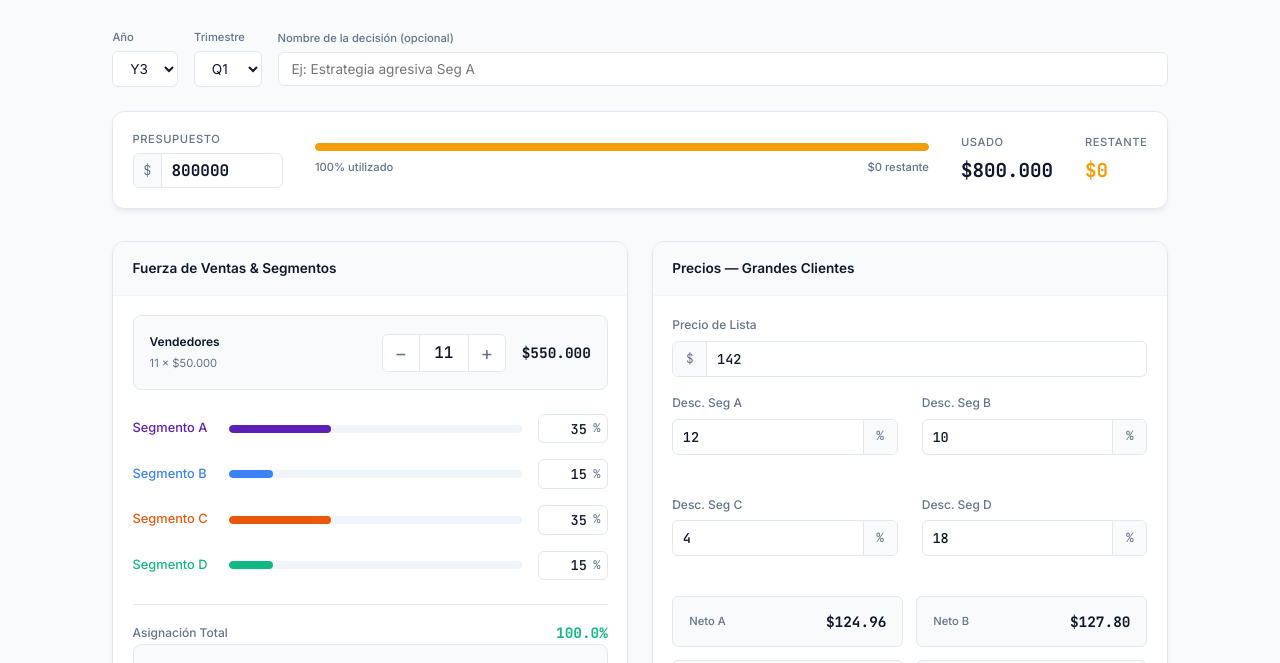
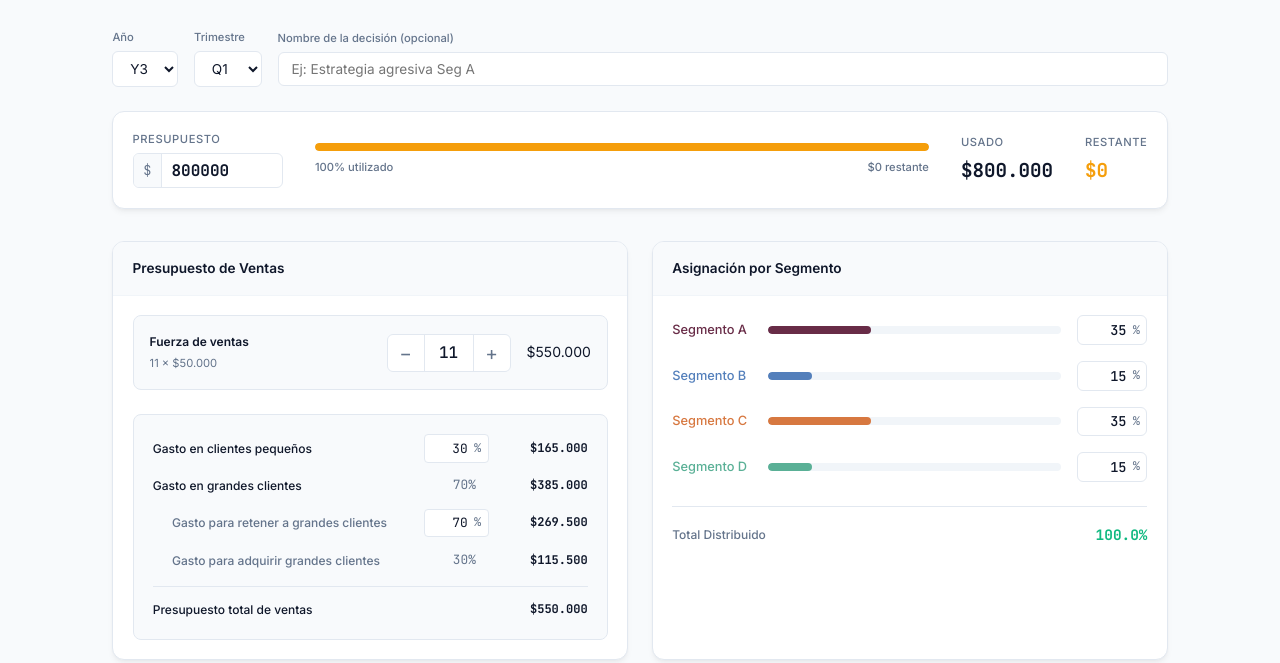
Before and after one commit to enjavier/Form, a plain HTML site: page index.html in a window 1280 px wide. Shown: the part 137-800 px from the top of the page. Drawn offline with nearby package versions, Linux system fonts and the light colour scheme.

Commit message:
Update index.html

```diff
--- a/index.html
+++ b/index.html
@@ -16,14 +16,11 @@
       --fnt: 'Inter', sans-serif;
       --mono: 'JetBrains Mono', monospace;
 
-      --seg-a: #5b21b6;
-      /* Púrpura */
-      --seg-b: #3b82f6;
-      /* Azul */
-      --seg-c: #ea580c;
-      /* Naranja oscuro */
-      --seg-d: #10b981;
-      /* Verde esmeralda */
+      /* Colores de segmentos extraídos de tu imagen */
+      --seg-a: #682c47;
+      --seg-b: #537fbb;
+      --seg-c: #d77840;
+      --seg-d: #5ab096;
     }
 
     /* MODO CLARO (Default) - Minimalista */
@@ -39,7 +36,6 @@
 
       --accent: #0f172a;
       --accent2: #475569;
-      --accent3: rgba(15, 23, 42, 0.05);
 
       --text: #0f172a;
       --muted: #64748b;
@@ -56,34 +52,33 @@
       --sh-sm: 0 1px 3px 0 rgba(0, 0, 0, 0.1), 0 1px 2px -1px rgba(0, 0, 0, 0.1);
     }
 
-    /* MODO OSCURO - Minimalista y elegante */
+    /* MODO OSCURO - Gris Elegante Minimalista (Sin tonos azules) */
     [data-theme="dark"] {
-      --bg: #0f172a;
-      --bg2: #1e293b;
-      --border: rgba(255, 255, 255, 0.1);
-      --border2: rgba(255, 255, 255, 0.05);
-
-      --surface: #1e293b;
-      --card: #1e293b;
-      --card2: #0f172a;
-
-      --accent: #f8fafc;
-      --accent2: #94a3b8;
-      --accent3: rgba(255, 255, 255, 0.05);
-
-      --text: #f8fafc;
-      --muted: #94a3b8;
-      --muted2: #64748b;
+      --bg: #0d0d0f;
+      --bg2: #141417;
+      --border: rgba(255, 255, 255, 0.08);
+      --border2: rgba(255, 255, 255, 0.04);
+
+      --surface: #121214;
+      --card: #18181c;
+      --card2: #202024;
+
+      --accent: #e2e2e4;
+      --accent2: #8b8b99;
+
+      --text: #f0f0f2;
+      --muted: #8b8b99;
+      --muted2: #52525e;
 
       --success: #34d399;
       --danger: #ef4444;
       --warn: #fbbf24;
 
-      --inp: rgba(15, 23, 42, 0.50);
-      --locked: rgba(15, 23, 42, 0.30);
-
-      --sh: 0 10px 15px -3px rgba(0, 0, 0, 0.5), 0 4px 6px -4px rgba(0, 0, 0, 0.5);
-      --sh-sm: 0 4px 6px -1px rgba(0, 0, 0, 0.4);
+      --inp: rgba(10, 10, 12, 0.50);
+      --locked: rgba(10, 10, 12, 0.30);
+
+      --sh: 0 10px 30px rgba(0, 0, 0, 0.5), inset 0 1px 0 rgba(255, 255, 255, 0.05);
+      --sh-sm: 0 4px 12px rgba(0, 0, 0, 0.4);
     }
 
     /* ═══ GLOBAL ═══ */
@@ -121,6 +116,25 @@
     textarea:focus {
       outline: none;
       border-color: var(--accent);
+    }
+
+    /* ═══ SCROLLBAR ═══ */
+    ::-webkit-scrollbar {
+      width: 6px;
+      height: 6px;
+    }
+
+    ::-webkit-scrollbar-track {
+      background: transparent;
+    }
+
+    ::-webkit-scrollbar-thumb {
+      background: var(--border);
+      border-radius: 10px;
+    }
+
+    ::-webkit-scrollbar-thumb:hover {
+      background: var(--muted2);
     }
 
     /* ═══ HEADER ═══ */
@@ -247,14 +261,14 @@
     }
 
     .btn-save {
-      background: var(--accent);
+      background: var(--text);
       color: var(--bg);
-      border-color: var(--accent);
+      border-color: var(--text);
     }
 
     .btn-save:hover {
       opacity: 0.9;
-      background: var(--accent);
+      background: var(--text);
       color: var(--bg);
     }
 
@@ -669,18 +683,12 @@
       border-left: 1px solid var(--border);
       border-right: 1px solid var(--border);
       height: 36px;
+      outline: none;
     }
 
     .sp-num[type=number]::-webkit-inner-spin-button,
     .sp-num[type=number]::-webkit-outer-spin-button {
       -webkit-appearance: none;
-    }
-
-    .sp-total {
-      font-family: var(--mono);
-      font-size: 0.9rem;
-      color: var(--text);
-      font-weight: 600;
     }
 
     /* ═══ SEGMENTS ═══ */
@@ -780,33 +788,96 @@
 
     /* ═══ BREAKDOWN ═══ */
     .breakdown {
-      padding: 1rem;
+      padding: 1.2rem;
       border-radius: 8px;
       background: var(--card2);
       border: 1px solid var(--border);
       display: flex;
       flex-direction: column;
-      gap: 0.5rem;
+      gap: 0.8rem;
     }
 
     .bk-row {
       display: flex;
+      align-items: center;
       justify-content: space-between;
+      font-size: 0.75rem;
+      color: var(--text);
+    }
+
+    .bk-label {
+      flex: 1;
+      font-weight: 500;
+    }
+
+    .bk-sub .bk-label {
+      padding-left: 1.2rem;
+      color: var(--muted);
+    }
+
+    .bk-inp-wrap {
+      display: flex;
       align-items: center;
+      background: var(--inp);
+      border: 1px solid var(--border);
+      border-radius: 4px;
+      width: 65px;
+      overflow: hidden;
+      margin-right: 1.5rem;
+      transition: border-color 0.2s;
+    }
+
+    .bk-inp-wrap:focus-within {
+      border-color: var(--muted2);
+    }
+
+    .bk-inp-wrap input {
+      width: 100%;
+      text-align: right;
+      background: transparent;
+      border: none;
+      font-family: var(--mono);
+      font-size: 0.8rem;
+      color: var(--text);
+      padding: 0.3rem 0;
+      outline: none;
+    }
+
+    .bk-inp-wrap input[type=number]::-webkit-inner-spin-button,
+    .bk-inp-wrap input[type=number]::-webkit-outer-spin-button {
+      -webkit-appearance: none;
+    }
+
+    .bk-inp-wrap span {
+      padding: 0 0.4rem;
+      color: var(--muted);
       font-size: 0.75rem;
-      color: var(--muted);
-    }
-
-    .bk-sub {
-      font-size: 0.7rem;
-      padding-left: 1rem;
-      opacity: 0.8;
+      font-family: var(--mono);
     }
 
     .bk-val {
+      width: 75px;
+      text-align: right;
       font-family: var(--mono);
-      font-weight: 500;
-      color: var(--text);
+      font-weight: 600;
+      color: var(--text);
+    }
+
+    .bk-fixed-pct {
+      width: 65px;
+      text-align: right;
+      padding-right: 0.8rem;
+      margin-right: 1.5rem;
+      font-family: var(--mono);
+      color: var(--muted);
+      font-size: 0.8rem;
+    }
+
+    .bk-total-row {
+      padding-top: 0.8rem;
+      margin-top: 0.2rem;
+      border-top: 1px solid var(--border);
+      font-weight: 600;
     }
 
     /* ═══ NET PRICE CHIPS ═══ */
@@ -1711,6 +1782,19 @@
       .ms-seg-lbl {
         width: 100%;
         margin-bottom: 0.5rem;
+      }
+
+      .bk-row {
+        flex-wrap: wrap;
+      }
+
+      .bk-label {
+        width: 100%;
+        margin-bottom: 0.4rem;
+      }
+
+      .bk-sub .bk-label {
+        padding-left: 0;
       }
     }
   </style>
@@ -1837,13 +1921,13 @@
         <div class="g2">
           <div class="card">
             <div class="card-head">
-              <div class="card-title">Fuerza de Ventas &amp; Segmentos</div>
+              <div class="card-title">Presupuesto de Ventas</div>
             </div>
             <div class="card-body">
 
               <div class="sp-widget">
                 <div class="sp-info">
-                  <div class="sp-lbl">Vendedores</div>
+                  <div class="sp-lbl">Fuerza de ventas</div>
                   <div class="sp-detail" id="spDetail">11 × $50,000</div>
                 </div>
                 <div class="sp-right">
@@ -1855,6 +1939,52 @@
                   <span class="sp-total" id="spTotal">$550,000</span>
                 </div>
               </div>
+
+              <div class="breakdown">
+
+                <div class="bk-row">
+                  <span class="bk-label">Gasto en clientes pequeños</span>
+                  <div class="bk-inp-wrap">
+                    <input type="number" id="pctSmall" value="30" min="0" max="100" oninput="calcSales()"><span>%</span>
+                  </div>
+                  <span class="bk-val" id="bkSmall">$165,000</span>
+                </div>
+
+                <div class="bk-row">
+                  <span class="bk-label">Gasto en grandes clientes</span>
+                  <div class="bk-fixed-pct" id="pctLargeLbl">70%</div>
+                  <span class="bk-val" id="bkLarge">$385,000</span>
+                </div>
+
+                <div class="bk-row bk-sub">
+                  <span class="bk-label">Gasto para retener a grandes clientes</span>
+                  <div class="bk-inp-wrap">
+                    <input type="number" id="pctRetain" value="70" min="0" max="100"
+                      oninput="calcSales()"><span>%</span>
+                  </div>
+                  <span class="bk-val" id="bkRetain">$269,500</span>
+                </div>
+
+                <div class="bk-row bk-sub">
+                  <span class="bk-label">Gasto para adquirir grandes clientes</span>
+                  <div class="bk-fixed-pct" id="pctAcquireLbl">30%</div>
+                  <span class="bk-val" id="bkAcquire">$115,500</span>
+                </div>
+
+                <div class="bk-row bk-total-row">
+                  <span class="bk-label">Presupuesto total de ventas</span>
+                  <span class="bk-val" id="sumSalesBreakdown">$550,000</span>
+                </div>
+
+              </div>
+            </div>
+          </div>
+
+          <div class="card">
+            <div class="card-head">
+              <div class="card-title">Asignación por Segmento</div>
+            </div>
+            <div class="card-body">
 
               <div class="seg-wrap">
                 <div class="seg-item">
@@ -1892,23 +2022,15 @@
               </div>
 
               <div class="seg-total-row">
-                <span class="seg-total-lbl">Asignación Total</span>
+                <span class="seg-total-lbl">Total Distribuido</span>
                 <span class="seg-total-val" id="segTotalVal">100%</span>
               </div>
 
-              <div class="breakdown">
-                <div class="bk-row"><span>Grandes clientes (70%)</span><span class="bk-val" id="bkLarge">$385,000</span>
-                </div>
-                <div class="bk-row bk-sub"><span>↳ Retención (70%)</span><span class="bk-val"
-                    id="bkRetain">$269,500</span></div>
-                <div class="bk-row bk-sub"><span>↳ Adquisición (30%)</span><span class="bk-val"
-                    id="bkAcquire">$115,500</span></div>
-                <div class="bk-row" style="margin-top:0.5rem"><span>Pequeños clientes (30%)</span><span class="bk-val"
-                    id="bkSmall">$165,000</span></div>
-              </div>
             </div>
           </div>
-
+        </div>
+
+        <div class="g2">
           <div class="card">
             <div class="card-head">
               <div class="card-title">Precios — Grandes Clientes</div>
@@ -1949,9 +2071,7 @@
               </div>
             </div>
           </div>
-        </div>
-
-        <div class="g2">
+
           <div class="card">
             <div class="card-head">
               <div class="card-title">Precios — Pequeños Clientes</div>
@@ -1982,7 +2102,9 @@
               </div>
             </div>
           </div>
-
+        </div>
+
+        <div class="g2">
           <div class="card">
             <div class="card-head">
               <div class="card-title">Presupuesto de Marketing</div>
@@ -2008,9 +2130,7 @@
               </div>
             </div>
           </div>
-        </div>
-
-        <div class="g2">
+
           <div class="card">
             <div class="card-head">
               <div class="card-title">Desarrollo de Producto</div>
@@ -2036,14 +2156,15 @@
               </div>
             </div>
           </div>
-          <div class="card">
-            <div class="card-head">
-              <div class="card-title">Estrategia & Notas</div>
-            </div>
-            <div class="card-body" style="height:calc(100% - 55px); padding:0;">
-              <textarea class="notes-ta" id="notes" style="padding:1.5rem;"
-                placeholder="Escribe aquí la justificación, supuestos y objetivos del trimestre..."></textarea>
-            </div>
+        </div>
+
+        <div class="card" style="margin-bottom: 1.5rem;">
+          <div class="card-head">
+            <div class="card-title">Estrategia & Notas</div>
+          </div>
+          <div class="card-body" style="padding:0;">
+            <textarea class="notes-ta" id="notes" style="padding:1.5rem;"
+              placeholder="Escribe aquí la justificación, supuestos y objetivos del trimestre..."></textarea>
           </div>
         </div>
 
@@ -2214,7 +2335,7 @@
     const DIST_MARGIN = 0.10;
     const DIST_PASS = 0.05;
 
-    // Colores unificados de segmentos de acuerdo a la imagen provista
+    // Colores de los segmentos extraídos de la imagen
     const SEGS = [
       { id: "A", name: "Segmento A", color: "var(--seg-a)" },
       { id: "B", name: "Segmento B", color: "var(--seg-b)" },
@@ -2228,7 +2349,7 @@
     // STATE
     // ═══════════════════════════
     let decisions = [];
-    try { decisions = JSON.parse(localStorage.getItem("mktSim_v8") || "[]"); } catch (e) { }
+    try { decisions = JSON.parse(localStorage.getItem("mktSim_v9") || "[]"); } catch (e) { }
 
     let msLarge = { A: { pct: 0, delta: 0 }, B: { pct: 0, delta: 0 }, C: { pct: 0, delta: 0 }, D: { pct: 0, delta: 0 } };
     let msSmall = { pct: 0, delta: 0 };
@@ -2240,7 +2361,7 @@
     let selectedRound = 0;
 
     try {
-      const a = JSON.parse(localStorage.getItem("mktSim_analysis_v8") || "{}");
+      const a = JSON.parse(localStorage.getItem("mktSim_analysis_v9") || "{}");
       if (a.msLarge) msLarge = a.msLarge;
       if (a.msSmall) msSmall = a.msSmall;
       if (a.revLargeVal !== undefined) revLargeVal = a.revLargeVal;
@@ -2250,7 +2371,7 @@
       if (a.sqVals) sqVals = a.sqVals;
     } catch (e) { }
     try {
-      const r = JSON.parse(localStorage.getItem("mktSim_rounds_v8") || "[]");
+      const r = JSON.parse(localStorage.getItem("mktSim_rounds_v9") || "[]");
       if (r.length) rounds = r;
     } catch (e) { }
 
@@ -2263,11 +2384,11 @@
     const FMT2 = (n, d = 2) => "$" + n.toFixed(d);
 
     function saveAnalysis() {
-      localStorage.setItem("mktSim_analysis_v8",
+      localStorage.setItem("mktSim_analysis_v9",
         JSON.stringify({ msLarge, msSmall, revLargeVal, revSmallVal, satLarge, satSmall, sqVals }));
     }
     function saveRoundsLS() {
-      localStorage.setItem("mktSim_rounds_v8", JSON.stringify(rounds));
+      localStorage.setItem("mktSim_rounds_v9", JSON.stringify(rounds));
     }
 
     // ═══════════════════════════
@@ -2308,13 +2429,32 @@
       $("spTotal").textContent = FMT(total);
       $("spDetail").textContent = n + " × " + FMT(COST_PER_SP);
 
-      const large = total * 0.70;
-      const small = total * 0.30;
-      $("bkLarge").textContent = FMT(large);
-      $("bkRetain").textContent = FMT(large * 0.70);
-      $("bkAcquire").textContent = FMT(large * 0.30);
-      $("bkSmall").textContent = FMT(small);
+      // Clientes pequeños
+      let pSmall = parseFloat($("pctSmall").value) || 0;
+      if (pSmall > 100) { pSmall = 100; $("pctSmall").value = 100; }
+      const pLarge = 100 - pSmall;
+      $("pctLargeLbl").textContent = pLarge + "%";
+
+      const smallAmt = total * (pSmall / 100);
+      const largeAmt = total * (pLarge / 100);
+
+      // Retención
+      let pRetain = parseFloat($("pctRetain").value) || 0;
+      if (pRetain > 100) { pRetain = 100; $("pctRetain").value = 100; }
+      const pAcquire = 100 - pRetain;
+      $("pctAcquireLbl").textContent = pAcquire + "%";
+
+      const retainAmt = largeAmt * (pRetain / 100);
+      const acquireAmt = largeAmt * (pAcquire / 100);
+
+      // Renderizar valores
+      $("bkSmall").textContent = FMT(smallAmt);
+      $("bkLarge").textContent = FMT(largeAmt);
+      $("bkRetain").textContent = FMT(retainAmt);
+      $("bkAcquire").textContent = FMT(acquireAmt);
       $("sumSales").textContent = FMT(total);
+      $("sumSalesBreakdown").textContent = FMT(total);
+
       updateStrip();
     }
 
@@ -2343,7 +2483,7 @@
 
       if (total > 100) { tv.style.color = "var(--danger)"; }
       else if (Math.abs(total - 100) < 0.01) { tv.style.color = "var(--success)"; }
-      else { tv.style.color = "var(--warn)"; }
+      else { tv.style.color = "var(--text)"; }
     }
 
     // ═══════════════════════════
@@ -2436,6 +2576,7 @@
         name: $("decisionName").value.trim() || "—",
         savedAt: new Date().toLocaleString("es-CO"),
         numSP: sp, sales,
+        pctSmall: N("pctSmall"), pctRetain: N("pctRetain"),
         segA: N("segA"), segB: N("segB"), segC: N("segC"), segD: N("segD"),
         listPrice: N("listPrice"),
         discA: N("discA"), discB: N("discB"), discC: N("discC"), discD: N("discD"),
@@ -2449,7 +2590,7 @@
 
     function saveDecision() {
       decisions.push(gatherData());
-      localStorage.setItem("mktSim_v8", JSON.stringify(decisions));
+      localStorage.setItem("mktSim_v9", JSON.stringify(decisions));
       renderHistory();
       showToast("Decision guardada", "ok");
     }
@@ -2461,7 +2602,8 @@
       $("selQ").value = d.period.split(" ")[1] || "Q1";
       $("decisionName").value = d.name !== "—" ? d.name : "";
       $("numSP").value = d.numSP;
-      ["segA", "segB", "segC", "segD", "listPrice", "discA", "discB", "discC", "discD",
+
+      ["pctSmall", "pctRetain", "segA", "segB", "segC", "segD", "listPrice", "discA", "discB", "discC", "discD",
         "distDisc", "imc", "research", "social", "directComm", "battery", "mfgEff",
         "sensorSize", "latency", "totalBudget"].forEach(k => {
           if (d[k] !== undefined) $(k).value = d[k];
@@ -2473,7 +2615,7 @@
 
     function deleteDecision(id) {
       decisions = decisions.filter(d => d.id !== id);
-      localStorage.setItem("mktSim_v8", JSON.stringify(decisions));
+      localStorage.setItem("mktSim_v9", JSON.stringify(decisions));
       renderHistory();
     }
 
@@ -2522,7 +2664,7 @@
 
       $("ms-small-body").innerHTML = `
     <div class="ms-row">
-      <span class="ms-seg-lbl" style="color:var(--muted)">Pequeños</span>
+      <span class="ms-seg-lbl" style="color:var(--text)">Pequeños</span>
       <div class="ms-pct-iw">
         <input type="number" id="msSS" value="${msSmall.pct}" min="0" max="100" step="0.01" placeholder="0"
           oninput="msSmall.pct=parseFloat(this.value)||0;saveAnalysis();">
@@ -2577,7 +2719,7 @@
       const ss = satSmall;
       $("sat-small-body").innerHTML = `
     <div class="sat-row">
-      <div class="sat-name" style="color:var(--muted)">Pequeños Clientes</div>
+      <div class="sat-name" style="color:var(--text)">Pequeños Clientes</div>
       <div class="stars" id="starsSALL">${buildStars("S", "ALL", ss.stars || 0)}</div>
       <div class="sat-rating-lbl" id="satLblSALL">
         ${ss.stars ? SAT_NAMES[(ss.stars || 1) - 1] : "Sin calificar"}
```
